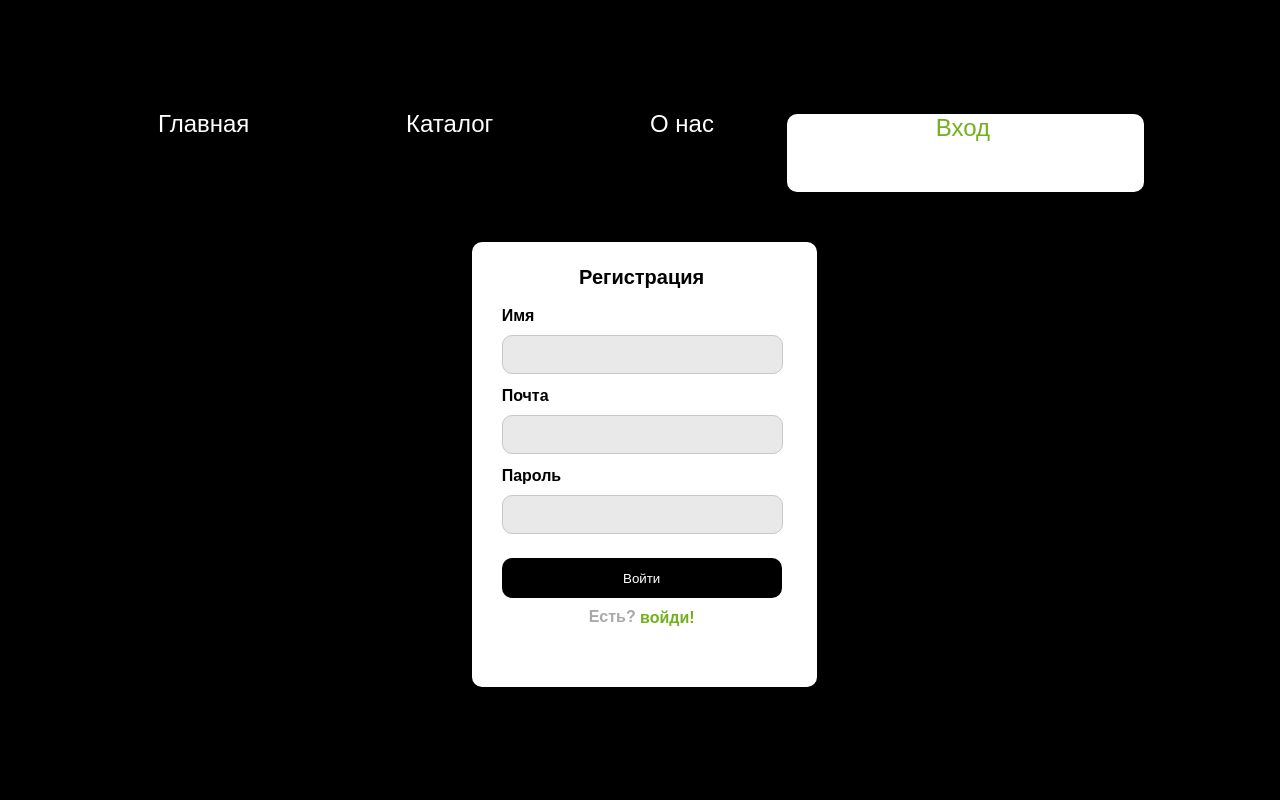
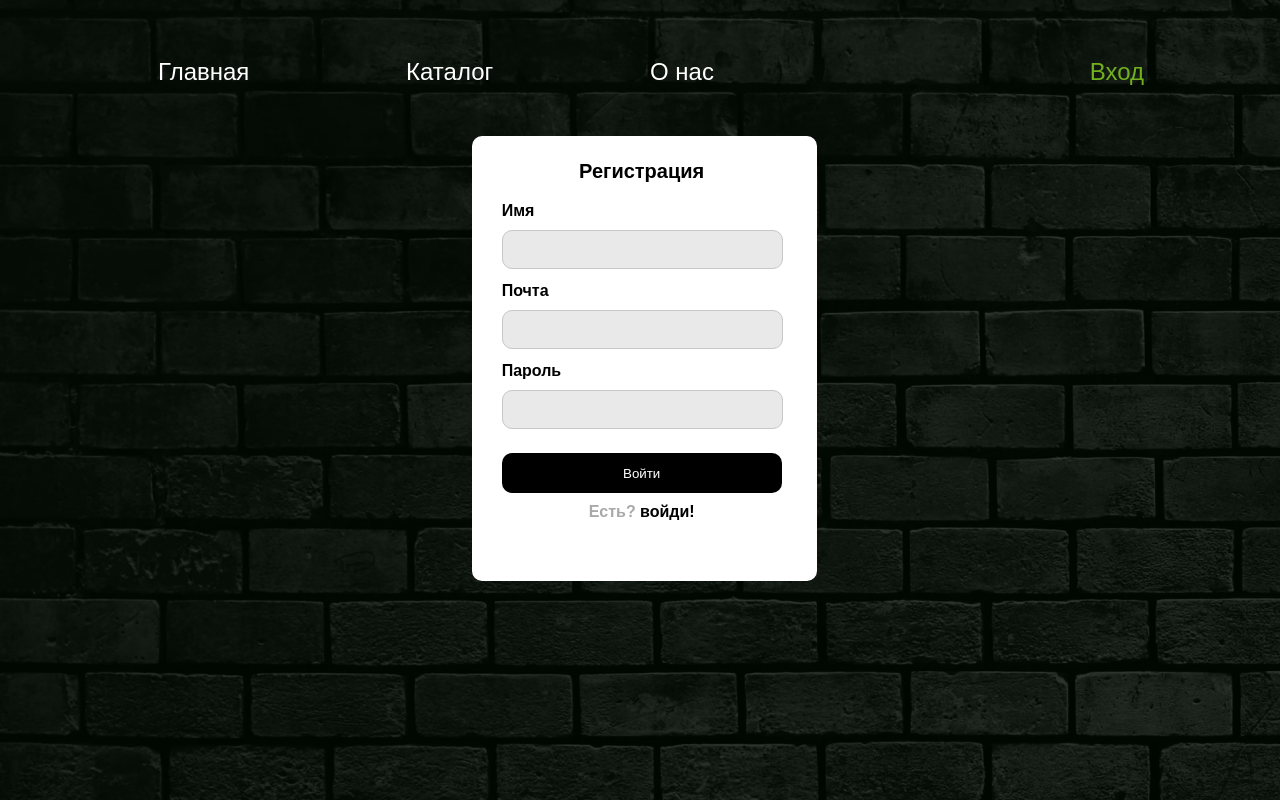
Before and after one commit to BeldanOFF/projectstoreforme, a Flask app: page /register in a window 1280 px wide. Run offline with Flask 3, Linux system fonts and the light colour scheme.

Commit message:
fix login

```diff
--- a/static/css/login.css
+++ b/static/css/login.css
@@ -7,7 +7,7 @@
 
 a {
     text-decoration: none;
-    color: black;
+    color: white;
 
 }
 
@@ -31,22 +31,21 @@ a {
 }
 
 #logo {
+    position: absolute;
     width: 38%;
-    text-align: right;
-    margin-right: 50%;
+    top: 22%;
+    right: 10%;
 }
 
 html {
     font-family: 'Jost SemiBold', sans-serif;
     font-size: 18pt;
     margin-right: 10%;
-    background-color: black;
 }
 
 body {
-    background-color: black;
+    background-image: url("../img/2.png");
     color: white;
-    overflow: hidden;
 }
 
 header {
@@ -66,7 +65,7 @@ nav:last-of-type {
     margin-left: 150px;
 }
 
-.login {
+.logins {
     display: grid;
     grid-template-columns: 0% 90%;
     color: #72B01D;
@@ -76,7 +75,7 @@ nav:last-of-type {
     line-height: normal;
 }
 
-.login a{
+.logins a{
     color: #72B01D;
     margin-left:0px;
     display: inline-block;
@@ -84,7 +83,7 @@ nav:last-of-type {
     line-height: normal;
 }
 
-.login img {
+.logins img {
     width:35px;
     margin-right:5px;
     display: inline-block;
@@ -148,6 +147,11 @@ nav:last-of-type {
     margin-bottom: 10px;
     margin-top: 3px;
     text-align: left;
+
+}
+
+.login h5 a {
+    color: black;
 
 }
 
--- a/templates/cart.html
+++ b/templates/cart.html
@@ -15,7 +15,7 @@
             <a href="/catalog" >Каталог</a>
             <a href="/info" >О нас</a>
         </nav>
-        <nav class="login">
+        <nav class="logins">
             {% if user.is_active %}
             <a href="/cart"><img src="../static/svg/cart.svg" alt=""></a>
             {% endif %}
--- a/templates/register.html
+++ b/templates/register.html
@@ -15,7 +15,7 @@
             <a href="/catalog" >Каталог</a>
             <a href="/info" >О нас</a>
         </nav>
-        <nav class="login">
+        <nav class="logins">
             {% if user.is_active %}
             <a href="/cart"><img src="../static/svg/cart.svg" alt=""></a>
             {% endif %}
--- a/templates/userlogin.html
+++ b/templates/userlogin.html
@@ -15,7 +15,7 @@
             <a href="/catalog" >Каталог</a>
             <a href="/info" >О нас</a>
         </nav>
-        <nav class="login">
+        <nav class="logins">
             {% if user.is_active %}
             <a href="/cart"><img src="../static/svg/cart.svg" alt=""></a>
             {% endif %}
```
